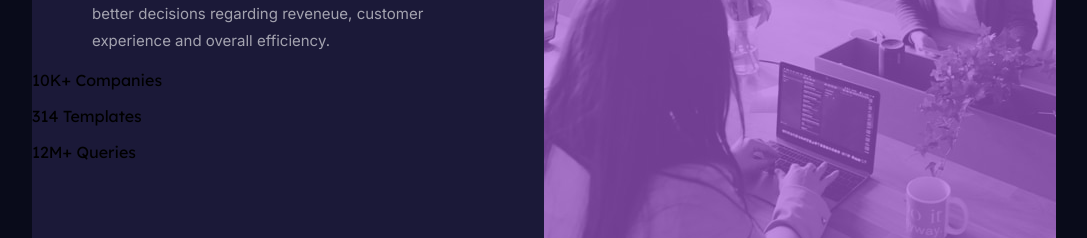
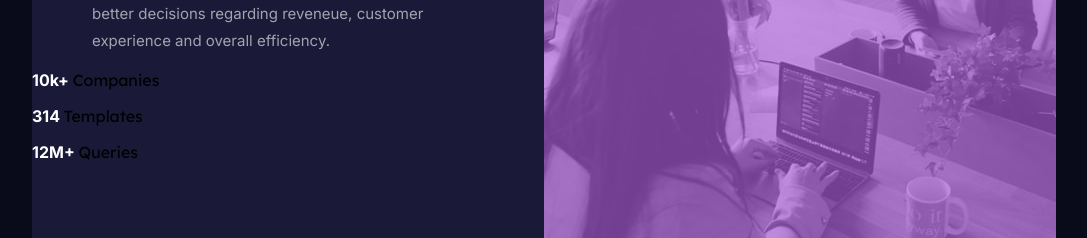
Before and after one commit to shemjay/Stats-preview-Card-Newbie-, a plain HTML site: page stats-preview-card-component-main/index.html in a window 1280 px wide. Shown: the part 349-587 px from the top of the page, without its empty margins (96-1183 px from the left). Drawn offline with Linux system fonts and the light colour scheme.

Commit message:
Update: styles.css
Add font color and weight to lower body text

```diff
--- a/stats-preview-card-component-main/index.html
+++ b/stats-preview-card-component-main/index.html
@@ -22,9 +22,9 @@
           better decisions regarding reveneue, customer</br>
           experience and overall efficiency.</p>
           <!-- Text below body-->
-          <p><span class = "body-text"> 10K+ </span> Companies</p>
-          <p><span class = "body-text"> 314 </span> Templates</p>
-          <p><span class = "body-text"> 12M+ </span> Queries</p>
+          <p class = "body-text"><span class = "body-text-span"> 10k+ </span> Companies</p>
+          <p  class = "body-text"><span class = "body-text-span"> 314 </span> Templates</p>
+          <p  class = "body-text"><span class = "body-text-span"> 12M+ </span> Queries</p>
       </div>
 
       <!-- Image wrapper-->
--- a/stats-preview-card-component-main/styles.css
+++ b/stats-preview-card-component-main/styles.css
@@ -64,3 +64,16 @@ body, html {
     font-size: 15px; /* Body text is protuding to the right past the title unlike the style guide */
     line-height: 1.8;
 }
+
+.body-text-span {
+    font-family: 'Inter';
+    justify-content: space-around;
+    color: hsl(0, 0%, 100%);
+    font-weight: 700;
+}
+
+.body-text- {
+    /*font-family: 'Lexend-Deca';
+    font-weight: 400;
+    color: hsla(0, 0%, 100%, 0.75);
+}
```
